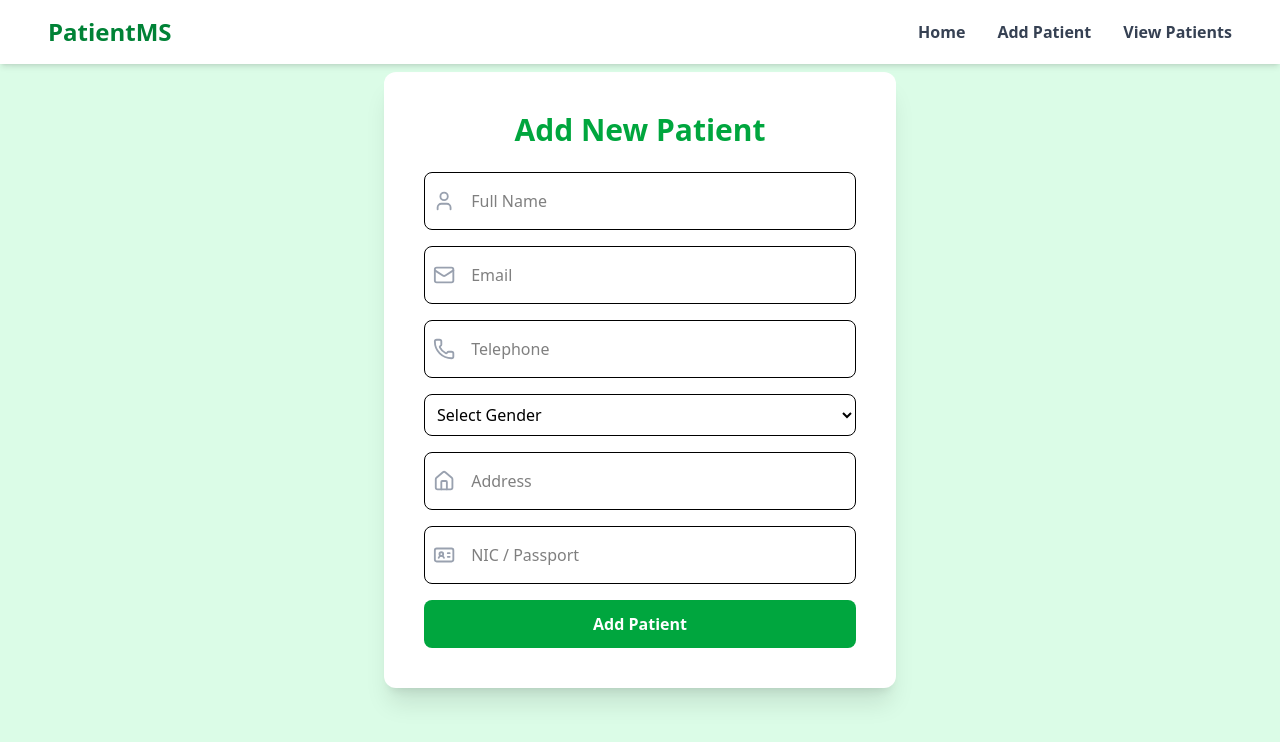
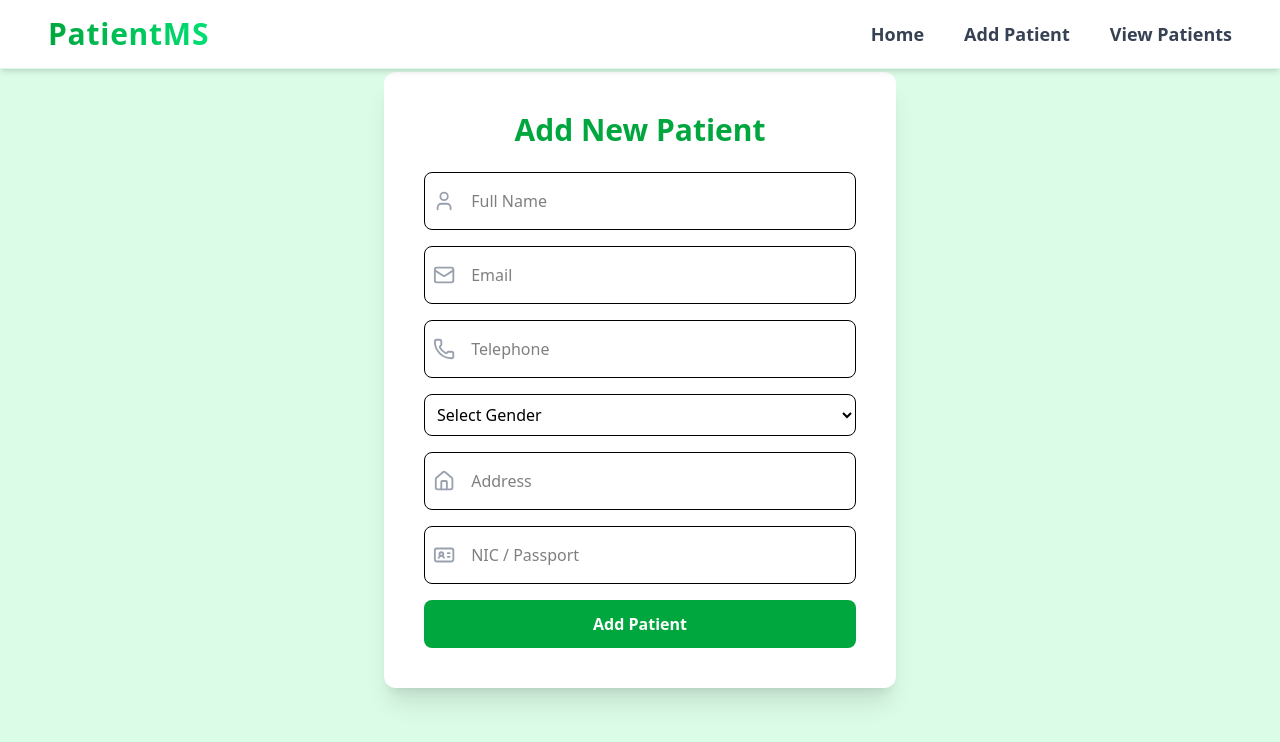
Before and after one commit to Thenujana/-Patient-Management-System-Frontend, a React (Vite) app: page /add-patient in a window 1280 px wide. Shown: the top 742 px of the page. Built offline with nearby package versions, Linux system fonts and the light colour scheme.

Commit message:
Added a footer and chnage the hover effects in the nav bar, bug fixes in the imports in the patient files

```diff
--- /dev/null
+++ b/src/components/Footer.tsx
@@ -0,0 +1,27 @@
+const Footer = () => {
+  return (
+    <footer className="w-full mt-20 bg-white/20 backdrop-blur-lg border-t border-white/30 shadow-inner">
+      <div className="max-w-7xl mx-auto px-6 md:px-12 py-10 flex flex-col md:flex-row justify-between items-center gap-6 text-center md:text-left">
+
+        <div>
+          <h2 className="text-2xl font-extrabold text-green-700 drop-shadow-sm">PatientMS</h2>
+          <p className="text-gray-700 mt-1 text-sm">
+            Manage patient records with ease & accuracy.
+          </p>
+        </div>
+
+        <div className="flex flex-col md:flex-row gap-5 text-gray-800 font-medium">
+          <a href="/" className="hover:text-green-600 transition">Home</a>
+          <a href="/add-patient" className="hover:text-green-600 transition">Add Patient</a>
+          <a href="/patients" className="hover:text-green-600 transition">View Patients</a>
+        </div>
+
+        <div className="text-gray-700 text-sm">
+           {new Date().getFullYear()}By Chenara.
+        </div>
+      </div>
+    </footer>
+  );
+};
+
+export default Footer;
--- a/src/components/Navbar.tsx
+++ b/src/components/Navbar.tsx
@@ -5,97 +5,94 @@ const Navbar = () => {
   const [isOpen, setIsOpen] = useState(false);
 
   return (
-    <nav className="w-full bg-white shadow-md fixed top-0 z-50">
+    <nav className="w-full fixed top-0 z-50 bg-white shadow-md border-b border-green-100">
       <div className="max-w-7xl mx-auto px-6 md:px-12 py-4 flex justify-between items-center">
 
-        <Link to="/" className="text-2xl font-bold text-green-700">
+
+        <Link
+          to="/"
+          className="text-3xl font-extrabold bg-gradient-to-r from-green-600 to-green-400 bg-clip-text text-transparent tracking-wide"
+        >
           PatientMS
         </Link>
 
 
-        <div className="hidden md:flex space-x-8">
+        <div className="hidden md:flex space-x-10">
           <Link
             to="/"
-            className="text-gray-700 hover:text-green-400 text-large font-bold transition-colors duration-300"
+            className="text-gray-700 text-lg font-semibold relative group"
           >
             Home
+            <span className="absolute left-0 -bottom-1 w-0 h-[2px] bg-green-500 group-hover:w-full transition-all"></span>
           </Link>
+
           <Link
             to="/add-patient"
-            className="text-gray-700 hover:text-green-400 text-large font-bold transition-colors duration-300"
+            className="text-gray-700 text-lg font-semibold relative group"
           >
             Add Patient
+            <span className="absolute left-0 -bottom-1 w-0 h-[2px] bg-green-500 group-hover:w-full transition-all"></span>
           </Link>
+
           <Link
             to="/patients"
-            className="text-gray-700 hover:text-green-400 text-large font-bold transition-colors duration-300"
+            className="text-gray-700 text-lg font-semibold relative group"
           >
             View Patients
+            <span className="absolute left-0 -bottom-1 w-0 h-[2px] bg-green-500 group-hover:w-full transition-all"></span>
           </Link>
         </div>
 
-
-        <div className="md:hidden flex items-center">
+       {/* mobile */}
         <button
+          className="md:hidden text-gray-700 focus:outline-none"
           onClick={() => setIsOpen(!isOpen)}
-            className="text-gray-700 focus:outline-none"
         >
           {isOpen ? (
             <svg
-                className="w-6 h-6"
+              className="w-7 h-7"
               fill="none"
               stroke="currentColor"
               viewBox="0 0 24 24"
-                xmlns="http://www.w3.org/2000/svg"
             >
-                <path
-                  strokeLinecap="round"
-                  strokeLinejoin="round"
-                  strokeWidth={2}
-                  d="M6 18L18 6M6 6l12 12"
-                />
+              <path strokeLinecap="round" strokeLinejoin="round" strokeWidth={2} d="M6 18L18 6M6 6l12 12" />
             </svg>
           ) : (
             <svg
-                className="w-6 h-6"
+              className="w-7 h-7"
               fill="none"
               stroke="currentColor"
               viewBox="0 0 24 24"
-                xmlns="http://www.w3.org/2000/svg"
             >
-                <path
-                  strokeLinecap="round"
-                  strokeLinejoin="round"
-                  strokeWidth={2}
-                  d="M4 6h16M4 12h16M4 18h16"
-                />
+              <path strokeLinecap="round" strokeLinejoin="round" strokeWidth={2} d="M4 6h16M4 12h16M4 18h16" />
             </svg>
           )}
         </button>
       </div>
-      </div>
 
 
       {isOpen && (
-        <div className="md:hidden bg-white shadow-md px-6 py-4 flex flex-col space-y-3">
+        <div className="md:hidden bg-white px-6 py-4 shadow-lg border-t border-gray-100 flex flex-col space-y-4">
           <Link
             to="/"
             onClick={() => setIsOpen(false)}
-            className="text-gray-700 hover:text-green-700 font-medium transition-colors duration-300 "
+            className="text-gray-700 text-lg font-medium hover:text-green-600 transition"
           >
             Home
           </Link>
+
           <Link
             to="/add-patient"
             onClick={() => setIsOpen(false)}
-            className="text-gray-700 hover:text-green-700 font-medium transition-colors duration-300"
+            className="text-gray-700 text-lg font-medium hover:text-green-600 transition"
           >
             Add Patient
           </Link>
+
           <Link
             to="/patients"
             onClick={() => setIsOpen(false)}
-            className="text-gray-700 hover:text-green-700 font-medium transition-colors duration-300"
+            className="text-gray-700 text-lg font-medium hover:text-green-600 transition"
           >
             View Patients
           </Link>
--- a/src/pages/Home.tsx
+++ b/src/pages/Home.tsx
@@ -1,6 +1,7 @@
 import heroImage from "../assets/healthcare.jpg";
 import Navbar from "../components/Navbar";
 import About from "../components/About";
+import Footer from "../components/Footer";
 
 const Home = () => {
   return (
@@ -9,7 +10,7 @@ const Home = () => {
       <img
         src={heroImage}
         alt="Hero"
-        className="absolute  w-full h-600px object-cover brightness-75"
+        className="absolute  w-full h-580px object-cover brightness-75"
       />
       <Navbar />
 
@@ -21,16 +22,16 @@ const Home = () => {
         <p className="mt-4 text-white text-lg drop-shadow-md">
           Easy to maintain patient records.
         </p>
-        <button className="mt-6 px-8 py-3 bg-green-600 rounded-full text-white font-semibold hover:bg-green-700 transition">
-          Get Started
-        </button>
+
       </div>
 
 
       <div className="relative z-10">
         <About />
       </div>
+       <Footer/>
     </div>
+
   );
 };
 
--- a/src/pages/Patients.tsx
+++ b/src/pages/Patients.tsx
@@ -1,6 +1,6 @@
 import React, { useEffect, useState } from "react";
-import type { Patient } from "../services/patientService";
-import PatientService from "../services/patientService";
+import type { Patient } from "../services/PatientService";
+import PatientService from "../services/PatientService";
 
 import Swal from "sweetalert2";
 import Navbar from "../components/Navbar";
```
Also changed, not shown: src/pages/AddPatient.tsx (+4 -4 lines). Lines whose indentation alone changed are shown as unchanged.
